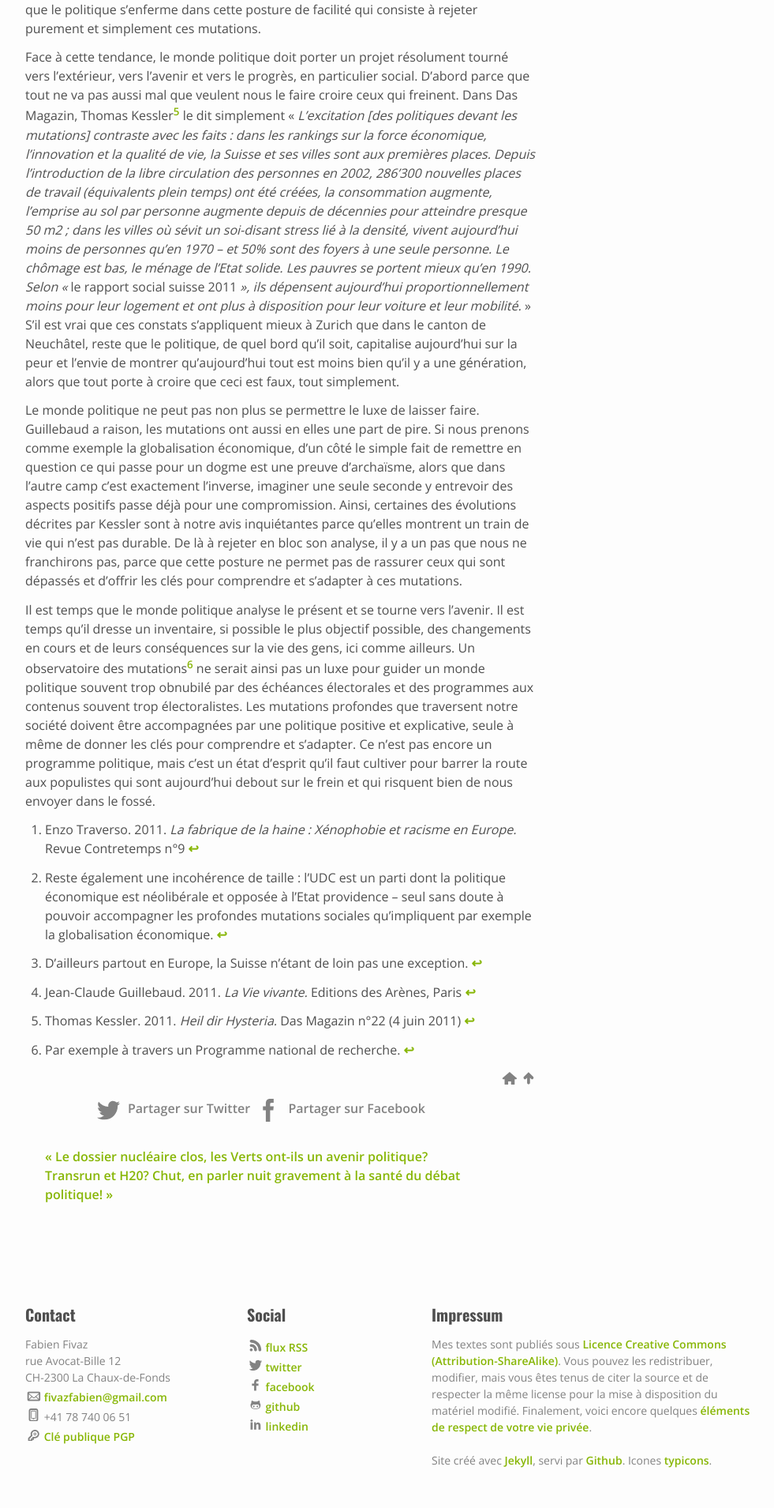
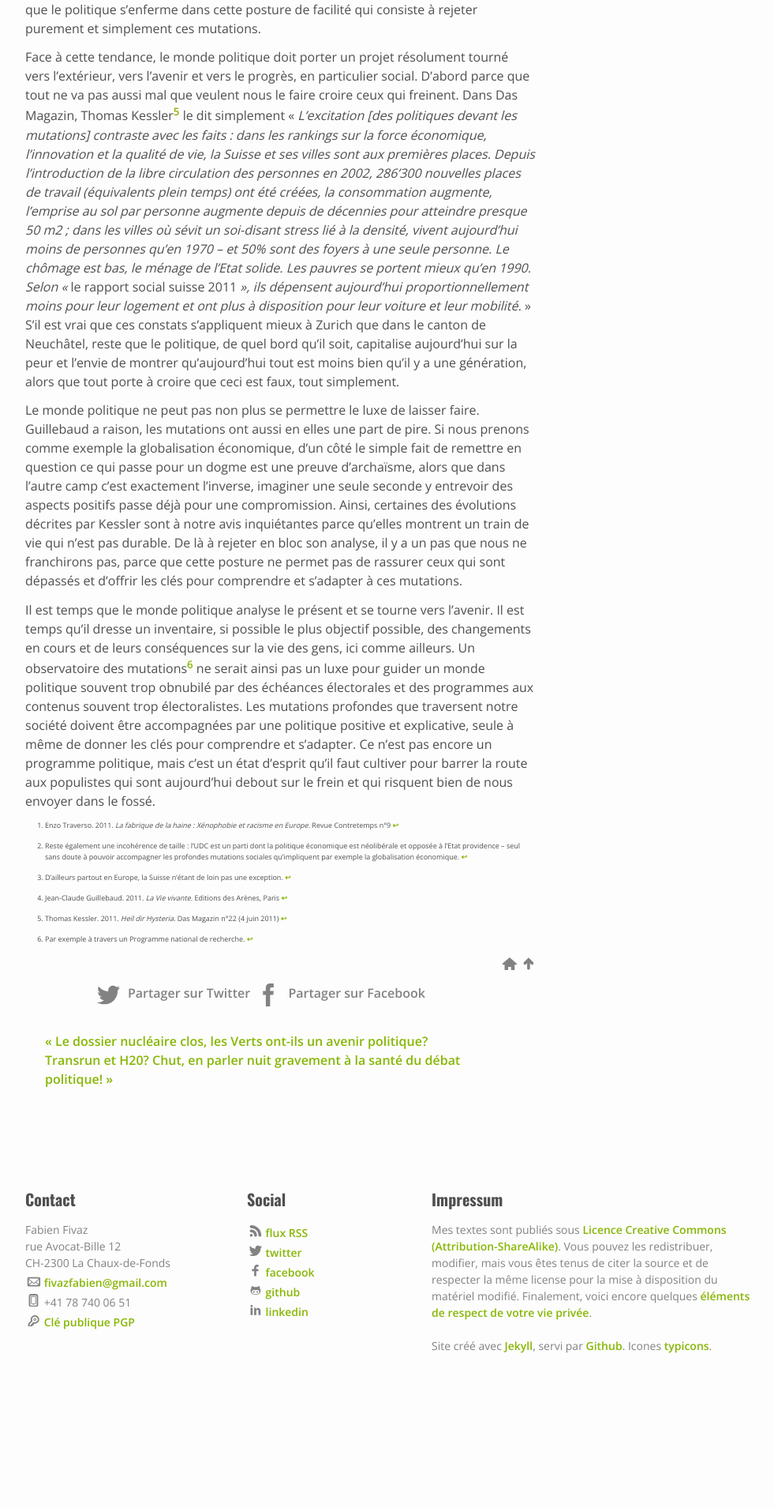
Before and after one commit to ffivaz/ffivaz.github.io, a Jekyll site: the page built from _posts/2011-06-06-pour-une-vision-positive-de-la-suisse.markdown, in a window 1280 px wide. Shown: the part 1313-3222 px from the top of the page at 79% size, without its empty margins (18-999 px from the left). Built offline with Jekyll 4.4.1, drawn with Linux system fonts in a browser that asks for light colours; nearby versions of some CDN libraries; comment, search, counter and statistics services are not loaded; after the commit the page ends 3077 px from its top, so only the background shows below that.

Commit message:
Ajout style CSS footnotes

```diff
--- a/_sass/_layout.scss
+++ b/_sass/_layout.scss
@@ -362,3 +362,7 @@
     float: right;
     padding: 25px;
 }
+
+.footnotes {
+    font-size: 9px;
+}
```
